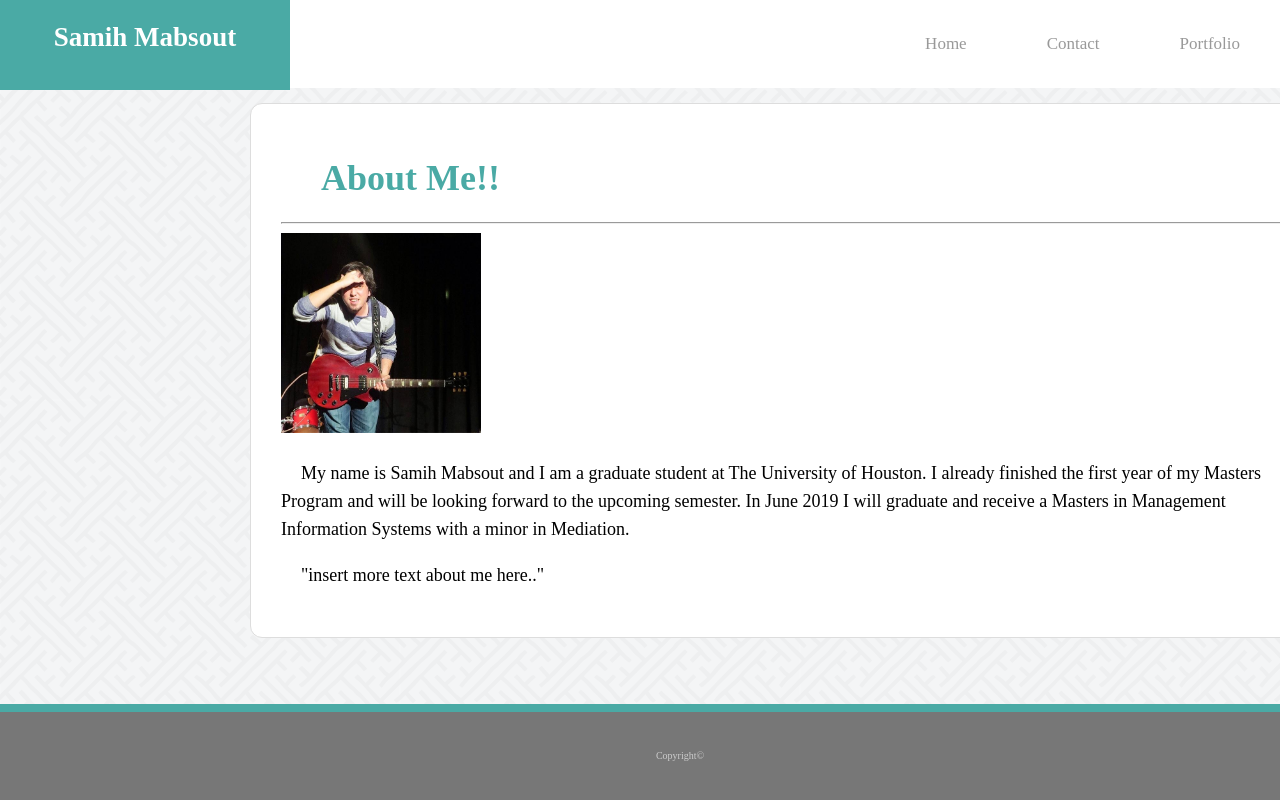
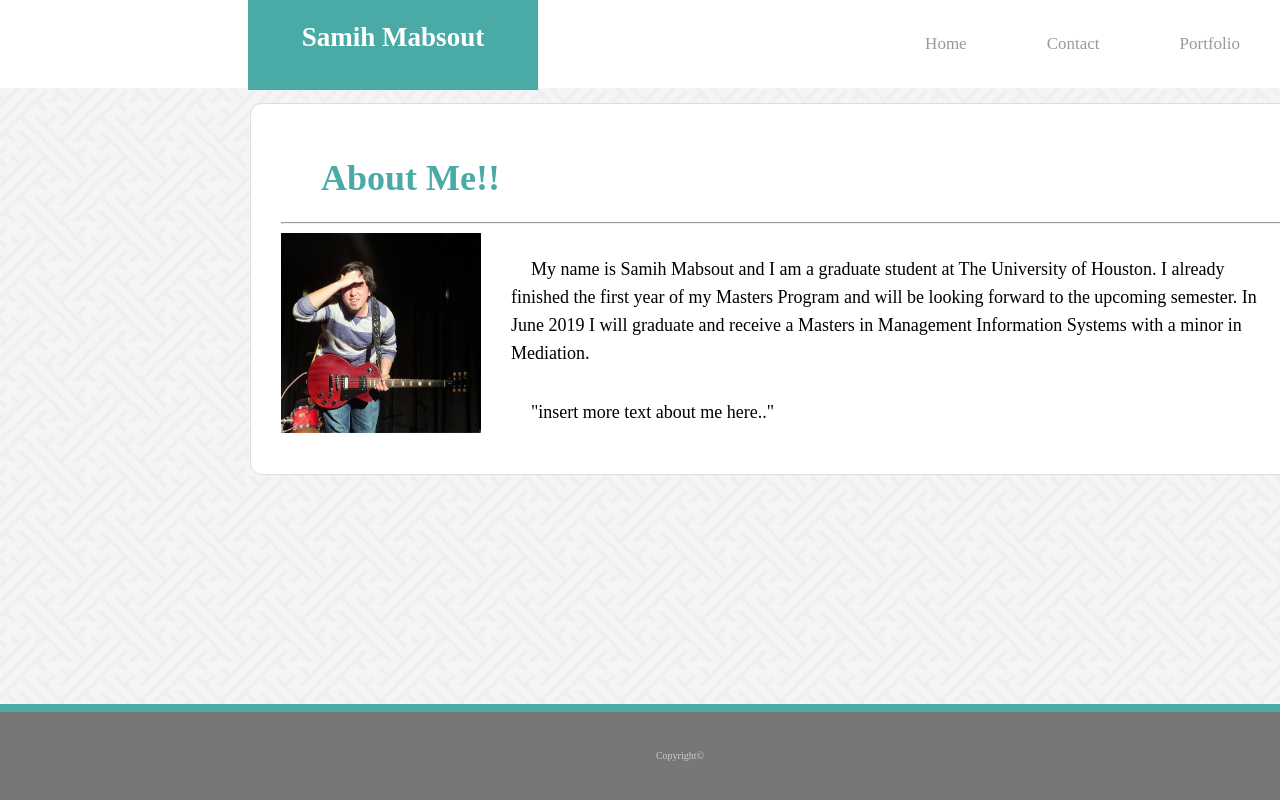
Before and after one commit to smabsout/Basic-Portfolio, a plain HTML site: page index.html in a window 1280 px wide. Shown: the top 800 px of the page. Drawn offline with Linux system fonts and the light colour scheme; a web font is replaced by a local one.

Commit message:
fixed more issues

```diff
--- /dev/null
+++ b/css/rest.css
@@ -0,0 +1,48 @@
+/* http://meyerweb.com/eric/tools/css/reset/
+   v2.0 | 20110126
+   License: none (public domain)
+*/
+
+html, body, div, span, applet, object, iframe,
+h1, h2, h3, h4, h5, h6, p, blockquote, pre,
+a, abbr, acronym, address, big, cite, code,
+del, dfn, em, img, ins, kbd, q, s, samp,
+small, strike, strong, sub, sup, tt, var,S
+b, u, i, center,
+dl, dt, dd, ol, ul, li,
+fieldset, form, label, legend,
+table, caption, tbody, tfoot, thead, tr, th, td,
+article, aside, canvas, details, embed,
+figure, figcaption, footer, header, hgroup,
+menu, nav, output, ruby, section, summary,
+time, mark, audio, video {
+	margin: 0;
+	padding: 0;
+	border: 0;
+	font-size: 100%;
+	font: inherit;
+	vertical-align: baseline;
+}
+/* HTML5 display-role reset for older browsers */
+article, aside, details, figcaption, figure,
+footer, header, hgroup, menu, nav, section {
+	display: block;
+}
+body {
+	line-height: 1;
+}
+ol, ul {
+	list-style: none;
+}
+blockquote, q {
+	quotes: none;
+}
+blockquote:before, blockquote:after,
+q:before, q:after {
+	content: '';
+	content: none;
+}
+table {
+	border-collapse: collapse;
+	border-spacing: 0;
+}
--- a/css/style.css
+++ b/css/style.css
@@ -45,6 +45,10 @@ hr{
     color:#18bc9c;
 }
 
+.navclass{
+    background-color:#fff;
+}
+
 
 .myname {
     /* float: left; */
@@ -57,7 +61,7 @@ hr{
     text-decoration: none;
     font-size: 18px;
     position: fixed;
-    /* margin-top: 13px; */
+    margin-left: 248px;
 }
 
 body{
@@ -70,6 +74,10 @@ body{
     font-size: 18px;
     line-height: 28px;
 
+}
+
+.p1 {
+    padding: 13px;
 }
 
 .container {
@@ -143,3 +151,8 @@ form textarea{
     padding: 10px 16px, 10px, 30px;
     border: 1px solid #ddd
 }
+
+.pfp {
+    float: left;
+    margin-right: 30px;
+}
--- a/index.html
+++ b/index.html
@@ -3,7 +3,9 @@
 
 <head>
     <title>Home</title>
+    <!-- <link rel="stylesheet" href="css/rest.css"> -->
     <link rel="stylesheet" href="css/style.css">
+
     <link href="https://fonts.googleapis.com/css?family=Allerta+Stencil" rel="stylesheet">
     <link rel="stylesheet" href="https://cdnjs.cloudflare.com/ajax/libs/font-awesome/4.7.0/css/font-awesome.min.css">
     <meta charset="UTF-8">
@@ -11,7 +13,7 @@
 </head>
 
 <body>
-    <nav>
+    <nav class="navclass">
         <div class="myname">
 
             <h1>Samih Mabsout</h1>
@@ -33,7 +35,7 @@
         <img src="assets/images/img1.jpg" width="200" class="pfp">
 
 
-        <p style="text-indent: 20px">
+        <p style="text-indent: 20px" class="p1">
 
             My name is Samih Mabsout and I am a graduate student at The University of Houston.
             I already finished the first year of my Masters Program and will be looking forward to the upcoming semester.
```
Also changed, not shown: portfolio.html (+7 -4 lines).
